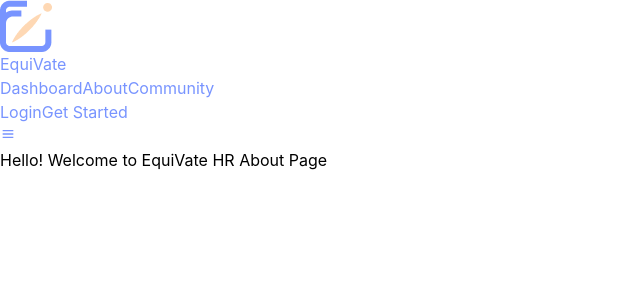
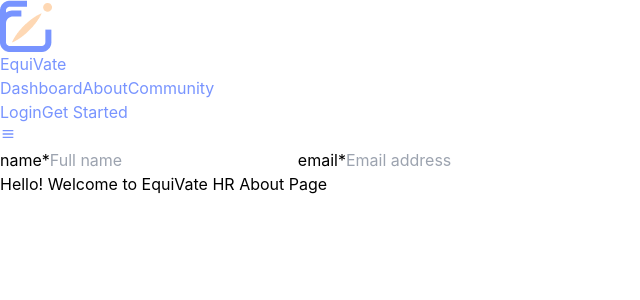
Before and after one commit to cherryontech/guava_dream_fall2023, a React (Create React App) app: page /about in a window 1280 px wide. Shown: the top 300 px of the page, without its empty margins (0-640 px from the left). Built offline with nearby package versions, Linux system fonts and the light colour scheme.

Commit message:
add input file for entering name and email

```diff
--- a/src/About.js
+++ b/src/About.js
@@ -2,8 +2,6 @@ import "./Pages/Dashboard/Dashboard.css"
 
 const About = () => {
     return (
-        //Add Nav component
-        //Add SideMenu component
         <section className="dashboard-page">
             <h1 className="dashboard-title">Hello! Welcome to EquiVate HR About Page</h1>
 
--- a/src/App.js
+++ b/src/App.js
@@ -5,10 +5,12 @@ import './Firebase.js';
 import Dashboard from "./Pages/Dashboard/Dashboard.js";
 import About from "./About";
 import Community from "./Community";
+import Input from "./Input";
 function App() {
   return (
     <BrowserRouter>
     <Navbar />
+    <Input />
     <Routes>
           <Route path="/" element={<Dashboard />} />
           <Route path="/about" element={<About />} />
--- a/src/Community.js
+++ b/src/Community.js
@@ -2,8 +2,6 @@ import "./Pages/Dashboard/Dashboard.css"
 
 const Community = () => {
     return (
-        //Add Nav component
-        //Add SideMenu component
         <section className="dashboard-page">
             <h1 className="dashboard-title">Hello! Welcome to EquiVate HR COMMUNITY Page</h1>
 
--- /dev/null
+++ b/src/Input.js
@@ -0,0 +1,16 @@
+import "./Pages/Dashboard/Dashboard.css"
+
+const Input = () => {
+    return (
+        <section className="dashboard-page">
+                    <label htmlFor="name" aria-label="name">name*</label>
+                    <input aria-label="name" id="name" type="text" placeholder="Full name" maxLength="30" name="name" tabIndex="1" required />
+                    <label htmlFor="email" aria-label="email">email*</label>
+                    <input aria-label="email" id="email" type="email" pattern="[A-Za-z0-9._%+-]+@[A-Za-z0-9.-]+\.[A-Za-z]{2,4}$" placeholder="Email address" name="email" required tabIndex="2"/>
+        </section>
+
+    )
+
+}
+
+export default Input
```
Also changed, not shown: 1 other file (tests, documents, lock files or other folders).
